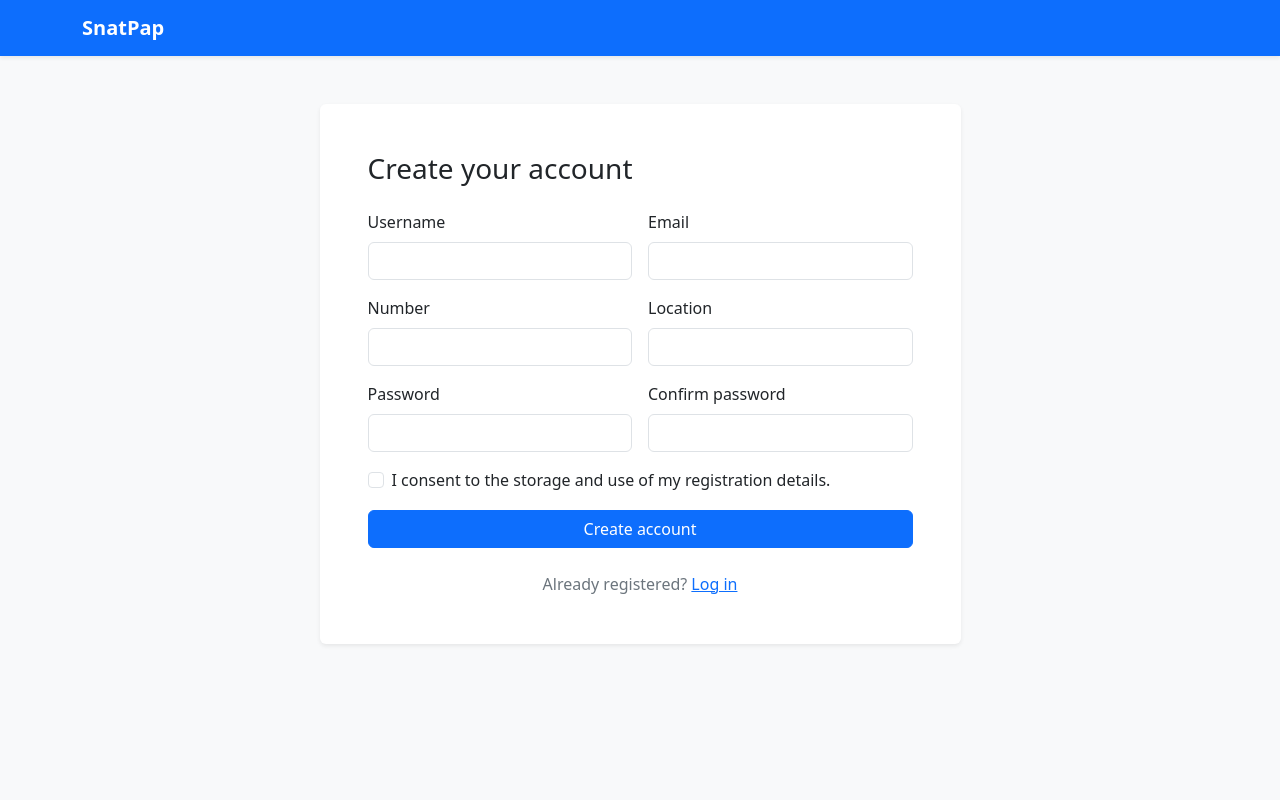
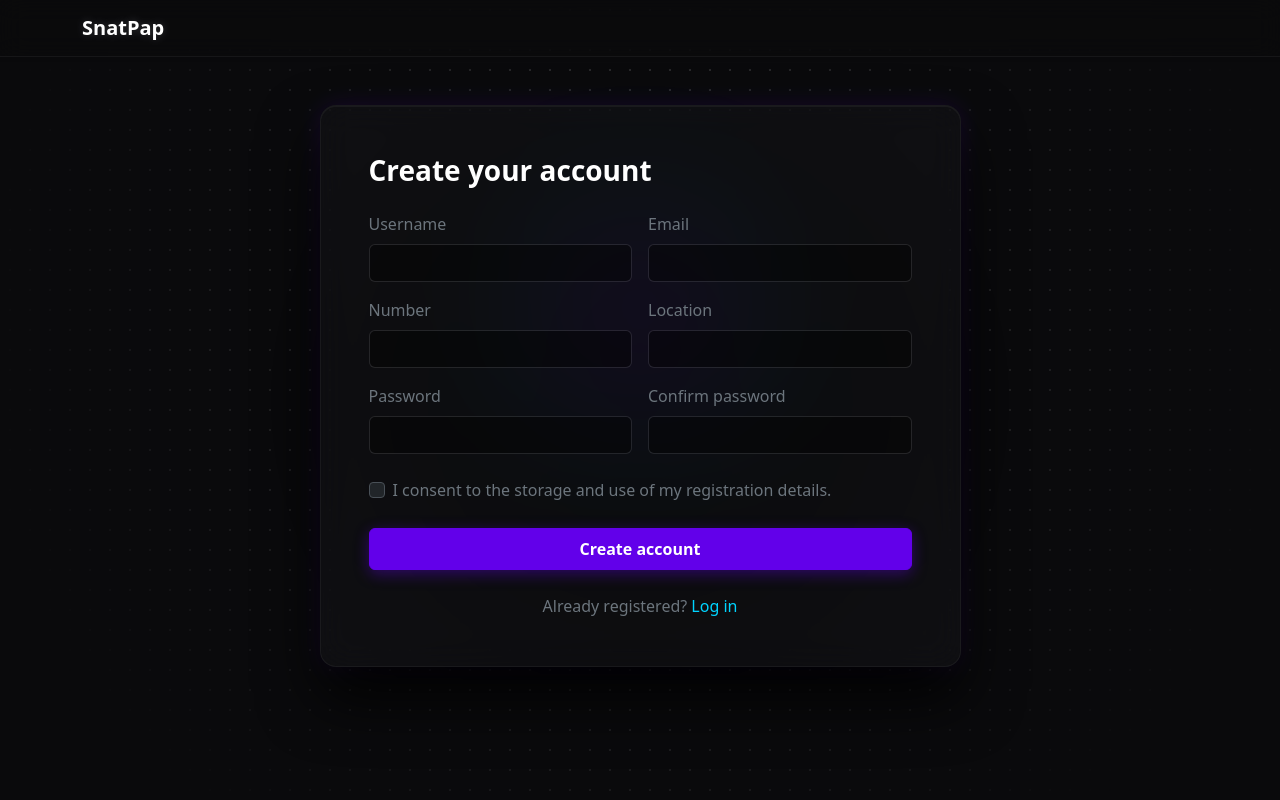
Before and after one commit to JamIsKrZy/SnatPap, a Django app: page /auth/register/ in a window 1280 px wide. Run offline with Django 5.2, Linux system fonts and the light colour scheme.

Commit message:
gemini result

```diff
--- a/auth/templates/auth/base.html
+++ b/auth/templates/auth/base.html
@@ -1,28 +1,160 @@
 <!doctype html>
-<html lang="en">
+<html lang="en" data-bs-theme="dark">
 <head>
     <meta charset="utf-8">
     <meta name="viewport" content="width=device-width, initial-scale=1">
     <title>{% block title %}SnatPap{% endblock %}</title>
     <link href="https://cdn.jsdelivr.net/npm/bootstrap@5.3.3/dist/css/bootstrap.min.css" rel="stylesheet">
+    <style>
+        body {
+            background-color: #0a0a0c; /* Solid dark base, no gradient */
+            min-height: 100vh;
+            position: relative;
+            z-index: 0;
+            color: #e0e0e0;
+        }
+
+        /* Standard Halftone Dot Pattern Gradient */
+        body::before {
+            content: '';
+            position: fixed;
+            inset: 0;
+            /* Creates the dots */
+            background-image: radial-gradient(rgba(255, 255, 255, 0.2) 1px, transparent 1px);
+            background-size: 20px 20px;
+            /* Masks the dots with a gradient so they fade out smoothly */
+            mask-image: radial-gradient(circle at 50% 40%, black 0%, transparent 85%);
+            -webkit-mask-image: radial-gradient(circle at 50% 40%, black 0%, transparent 85%);
+            z-index: -2;
+            pointer-events: none;
+        }
+
+        /* Glow Elements */
+        .glow-wrapper {
+            position: fixed;
+            inset: 0;
+            z-index: -1;
+            overflow: hidden;
+            pointer-events: none;
+        }
+
+        /* Heavy dark glowing base behind the center */
+        .dark-glow {
+            position: absolute;
+            top: 50%;
+            left: 50%;
+            transform: translate(-50%, -50%);
+            width: 70vw;
+            height: 70vh;
+            background: radial-gradient(circle, rgba(0, 0, 0, 0.95) 0%, transparent 70%);
+        }
+
+        /* Small vibrant glow */
+        .vibrant-glow {
+            position: absolute;
+            top: 40%;
+            left: 50%;
+            transform: translate(-50%, -50%);
+            width: 350px;
+            height: 350px;
+            background: radial-gradient(circle, rgba(112, 0, 255, 0.15) 0%, rgba(0, 212, 255, 0.05) 60%, transparent 80%);
+            filter: blur(40px);
+        }
+
+        /* Enhanced Glass Card */
+        .glass-card {
+            background: rgba(20, 20, 24, 0.5);
+            backdrop-filter: blur(16px);
+            -webkit-backdrop-filter: blur(16px);
+            border: 1px solid rgba(255, 255, 255, 0.05);
+            border-radius: 1rem;
+            /* Dark drop shadow combined with a subtle vibrant colored glow */
+            box-shadow:
+                0 30px 60px rgba(0, 0, 0, 0.9), /* Dark glow */
+                0 0 25px rgba(112, 0, 255, 0.15), /* Small vibrant glow */
+                inset 0 1px 0 rgba(255, 255, 255, 0.05);
+        }
+
+        /* Navbar Enhancements */
+        .navbar {
+            background: rgba(10, 10, 12, 0.6) !important;
+            backdrop-filter: blur(12px);
+            border-bottom: 1px solid rgba(255, 255, 255, 0.05);
+        }
+
+        .navbar-brand {
+            text-shadow: 0 0 10px rgba(255, 255, 255, 0.2);
+        }
+
+        /* Input & Button Styling */
+        .form-control {
+            background-color: rgba(0, 0, 0, 0.4);
+            border: 1px solid rgba(255, 255, 255, 0.1);
+        }
+
+        .form-control:focus {
+            background-color: rgba(0, 0, 0, 0.6);
+            border-color: #7000ff;
+            box-shadow: 0 0 0 0.25rem rgba(112, 0, 255, 0.25);
+            color: white;
+        }
+
+        .btn-primary {
+            background-color: #6200ea;
+            border-color: #6200ea;
+            box-shadow: 0 4px 15px rgba(98, 0, 234, 0.4);
+            transition: all 0.3s ease;
+        }
+
+        .btn-primary:hover {
+            background-color: #7c4dff;
+            border-color: #7c4dff;
+            box-shadow: 0 6px 20px rgba(124, 77, 255, 0.6);
+            transform: translateY(-1px);
+        }
+
+        a {
+            color: #00d4ff;
+            text-decoration: none;
+            transition: color 0.3s, text-shadow 0.3s;
+        }
+
+        a:hover {
+            color: #ffffff;
+            text-shadow: 0 0 8px rgba(0, 212, 255, 0.6);
+        }
+    </style>
 </head>
-<body class="bg-light">
-    <nav class="navbar navbar-dark bg-primary shadow-sm">
+<body>
+
+    <!-- Background Glows -->
+    <div class="glow-wrapper">
+        <div class="dark-glow"></div>
+        <div class="vibrant-glow"></div>
+    </div>
+
+    <nav class="navbar navbar-dark shadow-sm">
         <div class="container">
             <a class="navbar-brand fw-bold" href="{% url 'home' %}">SnatPap</a>
             {% if user.is_authenticated %}
-                <form method="post" action="{% url 'logout' %}">
-                    {% csrf_token %}
-                    <button class="btn btn-outline-light btn-sm" type="submit">Log out</button>
-                </form>
+            <form method="post" action="{% url 'logout' %}" class="m-0">
+                {% csrf_token %}
+                <button class="btn btn-outline-light btn-sm" type="submit">Log out</button>
+            </form>
             {% endif %}
         </div>
     </nav>
+
     <main class="container py-5">
         {% for message in messages %}
-            <div class="alert alert-{{ message.tags|default:'info' }}" role="alert">{{ message }}</div>
+            <div class="alert alert-{{ message.tags|default:'info' }} bg-opacity-10 border-0 shadow-sm" role="alert">
+                {{ message }}
+            </div>
         {% endfor %}
+
         {% block content %}{% endblock %}
     </main>
+
+    <script src="https://cdn.jsdelivr.net/npm/bootstrap@5.3.3/dist/js/bootstrap.bundle.min.js"></script>
 </body>
 </html>
--- a/auth/templates/auth/register.html
+++ b/auth/templates/auth/register.html
@@ -3,20 +3,47 @@
 {% block content %}
 <div class="row justify-content-center">
     <div class="col-md-8 col-lg-7">
-        <div class="card border-0 shadow-sm">
+        <div class="card glass-card">
             <div class="card-body p-4 p-md-5">
-                <h1 class="h3 mb-4">Create your account</h1>
+                <h1 class="h3 mb-4 text-white fw-bold">Create your account</h1>
                 <form method="post">
                     {% csrf_token %}
                     <div class="row g-3">
-                        <div class="col-md-6"><label class="form-label" for="username">Username</label><input class="form-control" id="username" name="username" required></div>
-                        <div class="col-md-6"><label class="form-label" for="email">Email</label><input class="form-control" id="email" name="email" type="email" required></div>
-                        <div class="col-md-6"><label class="form-label" for="number">Number</label><input class="form-control" id="number" name="number" required></div>
-                        <div class="col-md-6"><label class="form-label" for="location">Location</label><input class="form-control" id="location" name="location" required></div>
-                        <div class="col-md-6"><label class="form-label" for="password">Password</label><input class="form-control" id="password" name="password" type="password" required></div>
-                        <div class="col-md-6"><label class="form-label" for="password_confirmation">Confirm password</label><input class="form-control" id="password_confirmation" name="password_confirmation" type="password" required></div>
-                        <div class="col-12"><div class="form-check"><input class="form-check-input" id="consent" name="consent" type="checkbox" required><label class="form-check-label" for="consent">I consent to the storage and use of my registration details.</label></div></div>
-                        <div class="col-12"><button class="btn btn-primary w-100" type="submit">Create account</button></div>
+                        <div class="col-md-6">
+                            <label class="form-label text-secondary" for="username">Username</label>
+                            <input class="form-control" id="username" name="username" required>
+                        </div>
+                        <div class="col-md-6">
+                            <label class="form-label text-secondary" for="email">Email</label>
+                            <input class="form-control" id="email" name="email" type="email" required>
+                        </div>
+                        <div class="col-md-6">
+                            <label class="form-label text-secondary" for="number">Number</label>
+                            <input class="form-control" id="number" name="number" required>
+                        </div>
+                        <div class="col-md-6">
+                            <label class="form-label text-secondary" for="location">Location</label>
+                            <input class="form-control" id="location" name="location" required>
+                        </div>
+                        <div class="col-md-6">
+                            <label class="form-label text-secondary" for="password">Password</label>
+                            <input class="form-control" id="password" name="password" type="password" required>
+                        </div>
+                        <div class="col-md-6">
+                            <label class="form-label text-secondary" for="password_confirmation">Confirm password</label>
+                            <input class="form-control" id="password_confirmation" name="password_confirmation" type="password" required>
+                        </div>
+                        <div class="col-12 mt-4">
+                            <div class="form-check">
+                                <input class="form-check-input" id="consent" name="consent" type="checkbox" required>
+                                <label class="form-check-label text-secondary" for="consent">
+                                    I consent to the storage and use of my registration details.
+                                </label>
+                            </div>
+                        </div>
+                        <div class="col-12 mt-4">
+                            <button class="btn btn-primary w-100 fw-semibold py-2" type="submit">Create account</button>
+                        </div>
                     </div>
                 </form>
                 <p class="text-center text-secondary mt-4 mb-0">Already registered? <a href="{% url 'login' %}">Log in</a></p>
```
Also changed, not shown: auth/templates/auth/login.html (+11 -5 lines).
